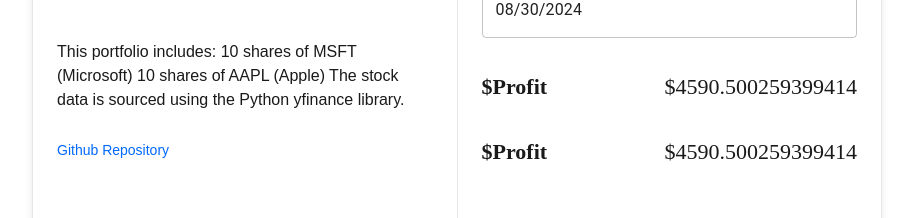
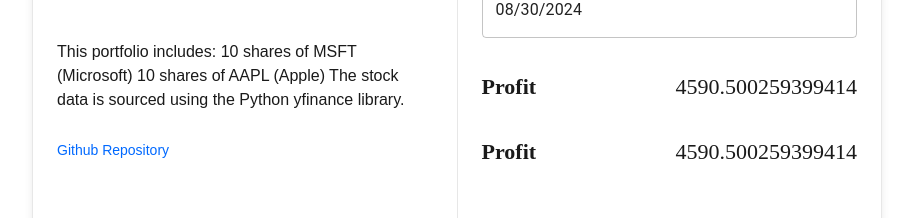
Before and after one commit to mosoriob/puntual, a React (Vite) app: page / in a window 1280 px wide. Shown: the part 411-629 px from the top of the page, without its empty margins (183-1096 px from the left). Built offline with nearby package versions, Linux system fonts and the light colour scheme.

Commit message:
fix: remove dangling `$`

```diff
--- a/src/ProfitCalculator/ProfitDisplay.tsx
+++ b/src/ProfitCalculator/ProfitDisplay.tsx
@@ -9,8 +9,8 @@
 export const ValueDisplay: React.FC<ValueDisplayProps> = ({ title, value }) => {
   return (
     <ProfitWrapper>
-      <ProfitTitle>${title}</ProfitTitle>
-      <ProfitAmount>${value}</ProfitAmount>
+      <ProfitTitle>{title}</ProfitTitle>
+      <ProfitAmount>{value}</ProfitAmount>
     </ProfitWrapper>
   );
 };
```
